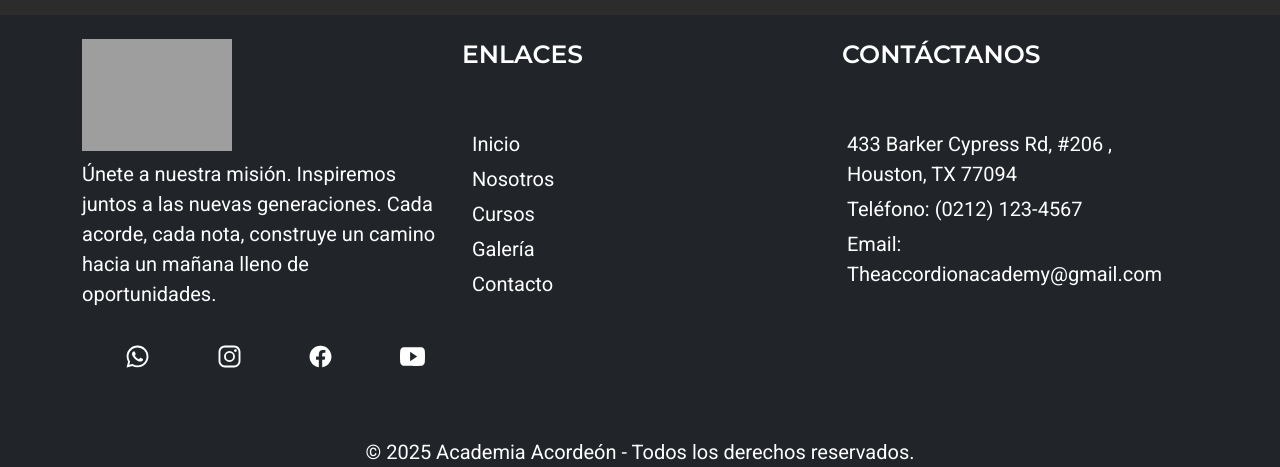
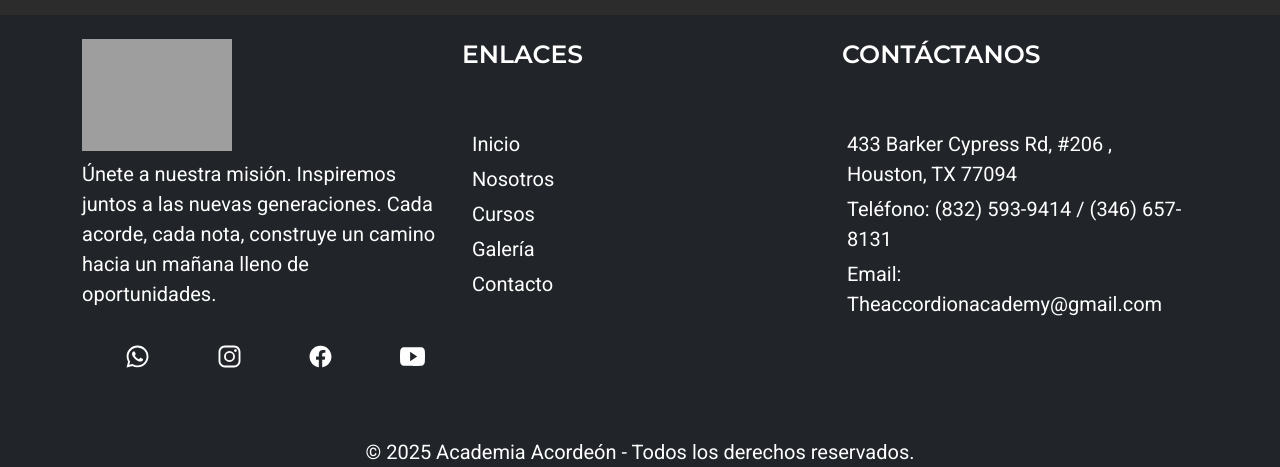
Before and after one commit to Diegorcb27/proyecto_acordeon, a Django app: page /curso/ in a window 1280 px wide. Shown: the part 1588-2055 px from the top of the page. Run offline with Django 5.2, Linux system fonts and the light colour scheme; some libraries are stand-ins or nearby versions; grey boxes are pictures that could not be loaded.

Commit message:
change today 27.8.25

```diff
--- a/core/templates/core/base.html
+++ b/core/templates/core/base.html
@@ -156,7 +156,7 @@
             <h5 class="title-foot text-uppercase">Contáctanos</h5>
             <ul class="list-unstyled text-foot">
               <li>433 Barker Cypress Rd, #206 , Houston, TX 77094</li>
-              <li>Teléfono: (0212) 123-4567</li>
+              <li>Teléfono: (832) 593-9414 / (346) 657-8131</li>
               <li>Email: Theaccordionacademy@gmail.com</li>
             </ul>
           </div>
```
